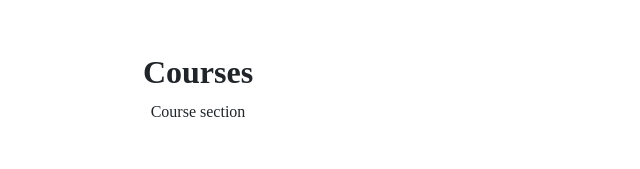
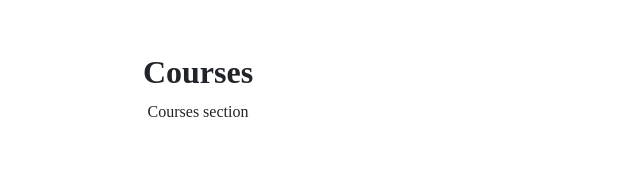
Before and after one commit to prathamsuroshi/IP-lab-3, a plain HTML site: page index.html in a window 1280 px wide. Shown: the part 1414-1583 px from the top of the page, 442-1082 px from the left. Drawn offline with nearby package versions, Linux system fonts and the light colour scheme; a web font is replaced by a local one.

Commit message:
Update index.html

```diff
--- a/index.html
+++ b/index.html
@@ -199,7 +199,7 @@
                 Courses
             </h2>
             <p class="text-center w-responsive mx-auto mb-1">
-                Course section
+                Courses section
             </p>
             <div class="row mt-5">
                 <div class="col-md-4">
```
